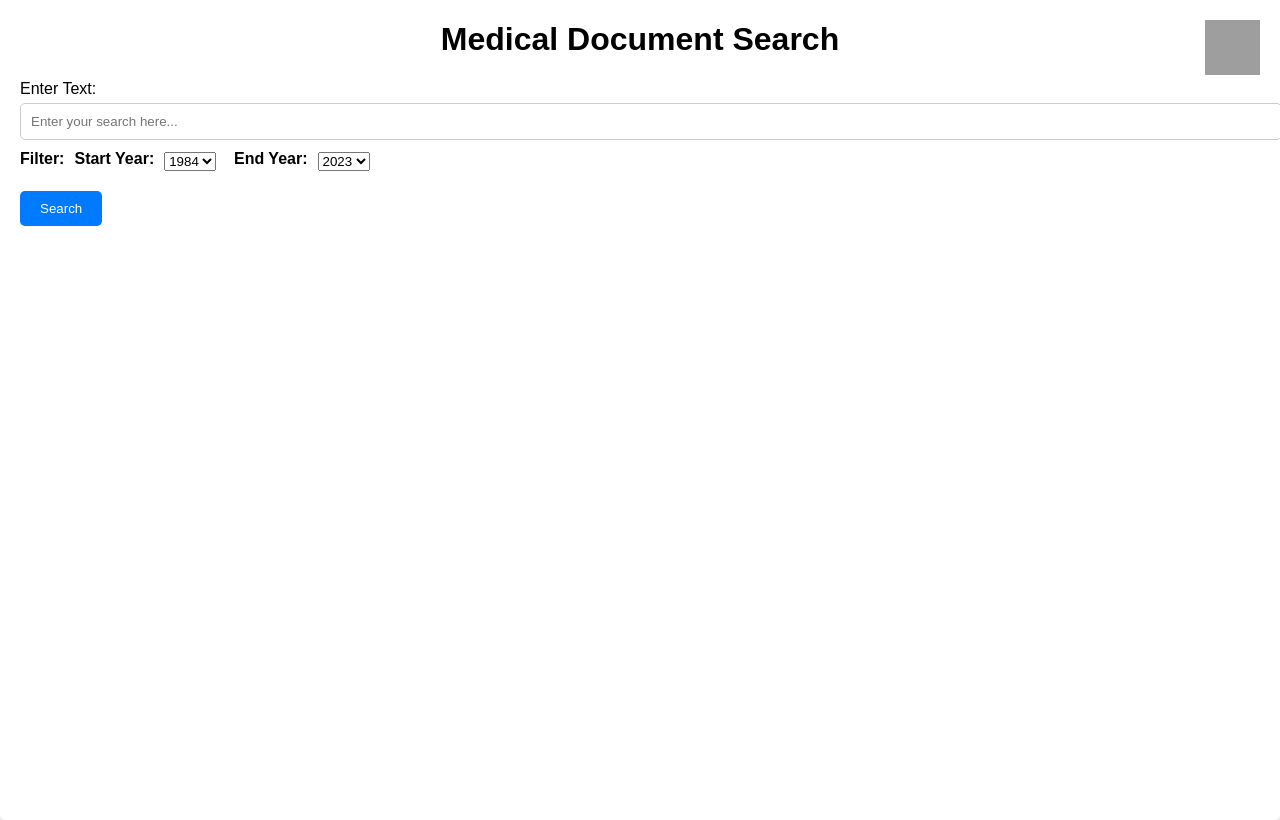
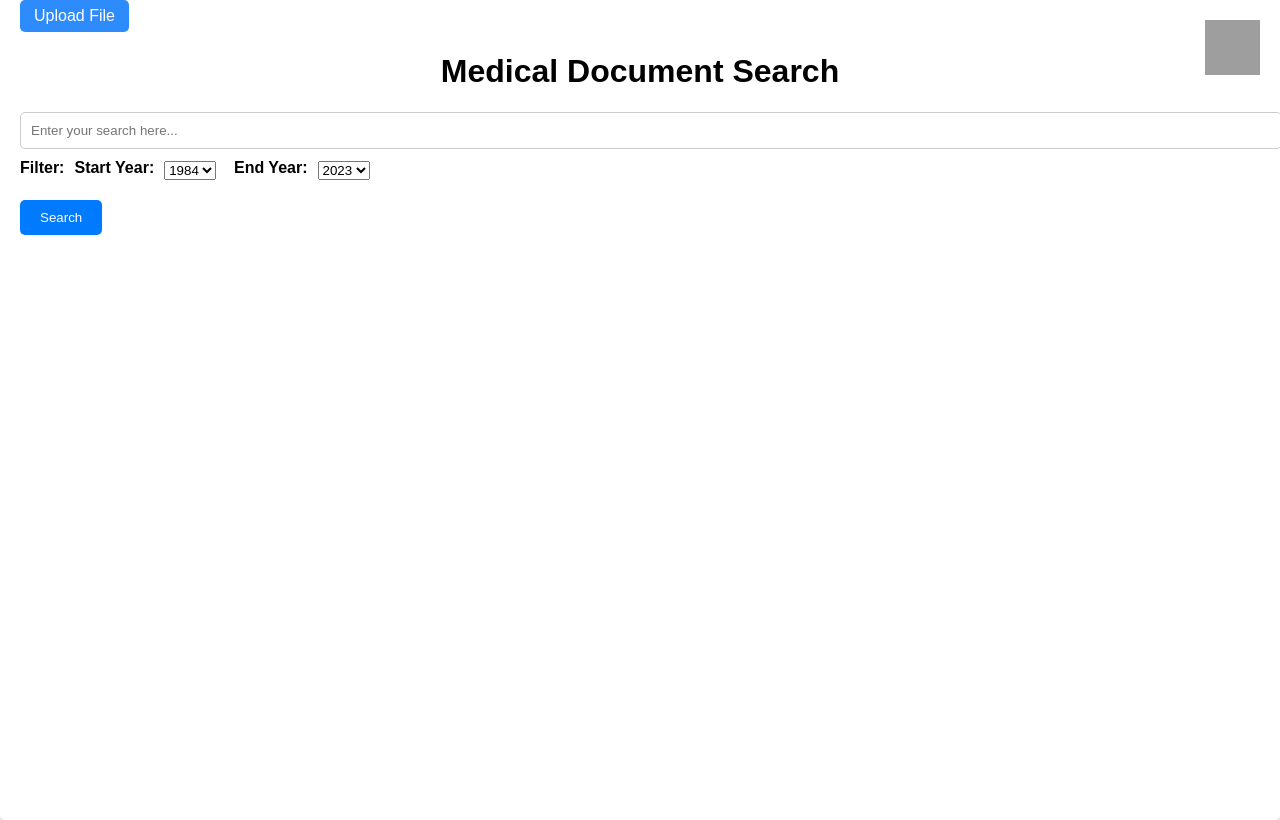
Before and after one commit to abhisingh977/medical_docu, a Flask app: page / in a window 1280 px wide. Run offline with Flask 3, Linux system fonts and the light colour scheme; parts of the project's set-up code (start-up, migrations or seed data) failed here and were passed over; grey boxes are pictures that could not be loaded.

Commit message:
upload doc

```diff
--- a/main.py
+++ b/main.py
@@ -4,12 +4,14 @@ from constant import flow, top_k, GOOGLE_CLIENT_ID, endpoint1,endpoint2, embeddi
 from pip._vendor import cachecontrol
 from threading import Thread
 import google.auth.transport.requests
+import io
 import os
 import json
+import uuid
+from google.cloud import storage, firestore
 from function import request_to_sentence_embedding, search_client, login_is_required, make_request, get_llm_response
 import requests
 from concurrent.futures import ThreadPoolExecutor
-from google.cloud import firestore
 from dotenv import load_dotenv
 import logging
 
@@ -20,6 +22,8 @@ db = firestore.Client(project="medical-docu")
 app = Flask("medical-docu")
 app.config['TIMEOUT'] = 600
 app.secret_key = os.environ.get('ClientSecret')
+
+os.environ["GOOGLE_APPLICATION_CREDENTIALS"]= os.environ.get('GOOGLE_APPLICATION_CREDENTIALS')
 
 @app.route("/")
 def index():
@@ -147,6 +151,34 @@ def api2():
     except Exception as e:
         return render_template("server_limit.html")
 
+@app.route('/upload_chunk', methods=['POST'])
+def upload_chunk():
+    try:
+        chunk = request.files['document'].read()
+        save_chunk(chunk)
+        return render_template("pdf_uploaded.html")
+    except Exception as e:
+        return render_template("server_limit.html")
+
+
+def upload_to_gcs(file_data):
+    client = storage.Client()
+    CHUNK_SIZE = 1024 * 1024 * 30
+    bucket = client.get_bucket("user_uploaded_files")
+    blob = bucket.blob(f"{uuid.uuid4().hex}.pdf", chunk_size=CHUNK_SIZE)
+    blob.upload_from_file(file_data, content_type='multipart/form-data')
+
+def save_chunk(chunk):
+    if 'file_data' not in save_chunk.__dict__:
+        save_chunk.file_data = io.BytesIO()
+    save_chunk.file_data.write(chunk)
+
+    save_chunk.file_data.seek(0)
+    upload_to_gcs(save_chunk.file_data)
+
+@app.route('/upload')
+def upload():
+    return render_template('upload.html')
 
 if __name__ == "__main__":
     app.run(debug=True,host="0.0.0.0", port=os.getenv("PORT", 8080))
--- a/requirements.txt
+++ b/requirements.txt
@@ -5,3 +5,4 @@ requests==2.31.0
 google-auth-oauthlib==1.1.0
 python-dotenv
 google-cloud-firestore
+google-cloud-storage
--- a/templates/index.html
+++ b/templates/index.html
@@ -37,9 +37,10 @@
 
     <div class="container">
 
+        <a href="{{ url_for('upload') }}"
+            style="display: inline-block; padding: 7px 14px; background-color: #1a80fce8; color: #fff; text-decoration: none; border-radius: 5px;">Upload File</a>
 
         <h1>Medical Document Search</h1>
-        <label for="userInput">Enter Text:</label>
         <input type="text" id="userInput" name="text" placeholder="Enter your search here..."
             value="{{ request.form['text'] }}">
         <br>
@@ -59,6 +60,7 @@
 
     </div>
     <script src="/static/js/main.js"></script>
+
 </body>
 
 </html>
```
Also changed, not shown: templates/pdf_uploaded.html (added, +14 -0 lines), templates/upload.html (added, +26 -0 lines), static/css/main.css (line endings or trailing spaces), static/images/logo.png (added).
